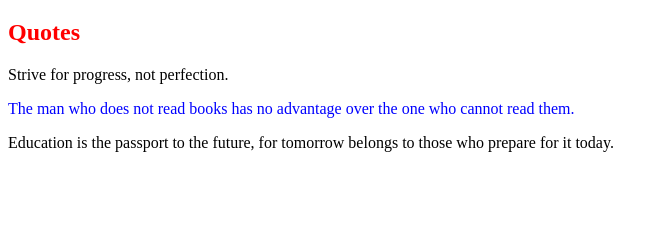
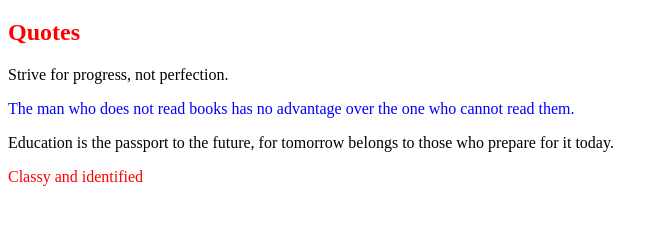
Before and after one commit to ljurado72/Classes-and-IDs, a plain HTML site: page index.html in a window 1280 px wide. Shown: the part 61-286 px from the top of the page, without its empty margins (0-668 px from the left). Drawn offline with Linux system fonts and the light colour scheme.

Commit message:
Task 3 completed

```diff
--- a/index.html
+++ b/index.html
@@ -27,6 +27,10 @@
           who prepare for it today.
         </p>
       </section>
+    <section
+    <h2 class="red">Classy and identified</h2>
+
+    </section
     </main>
   </body>
 </html>
```
